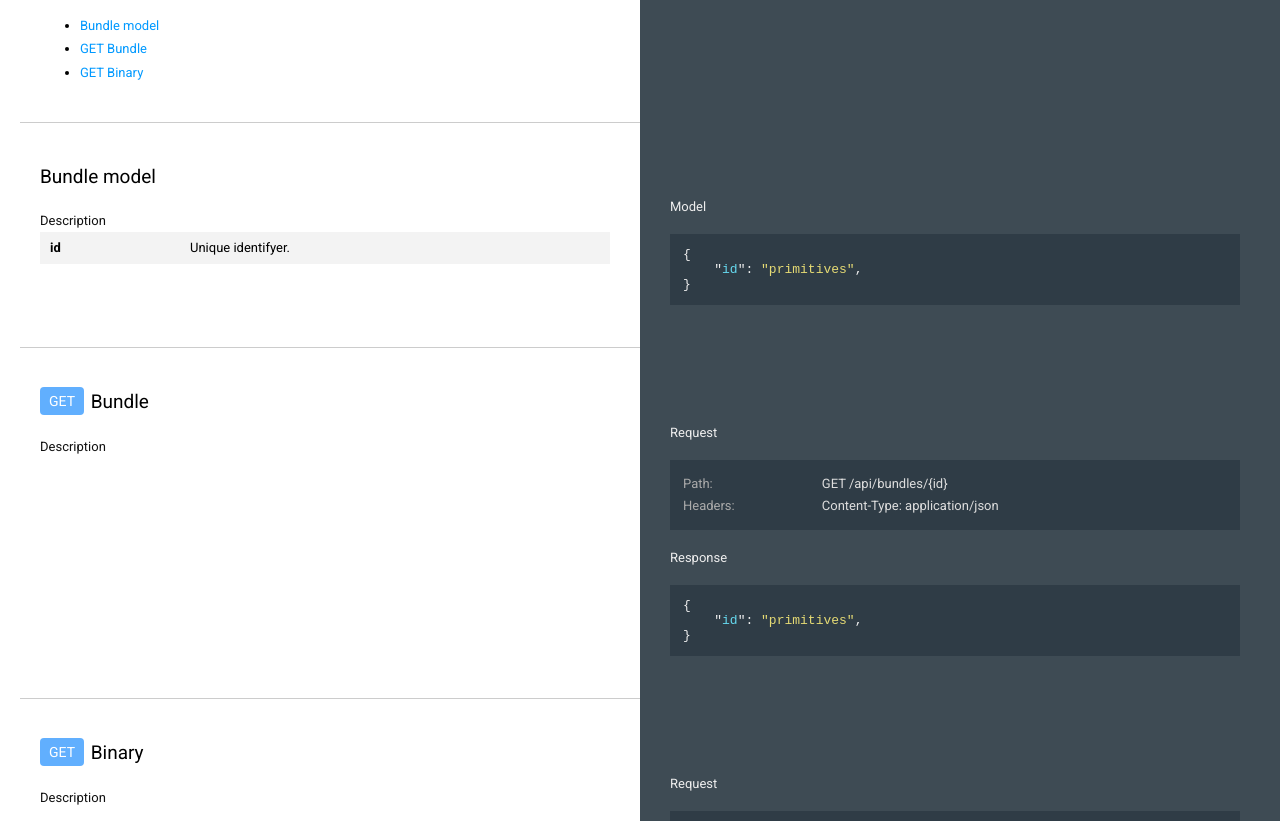
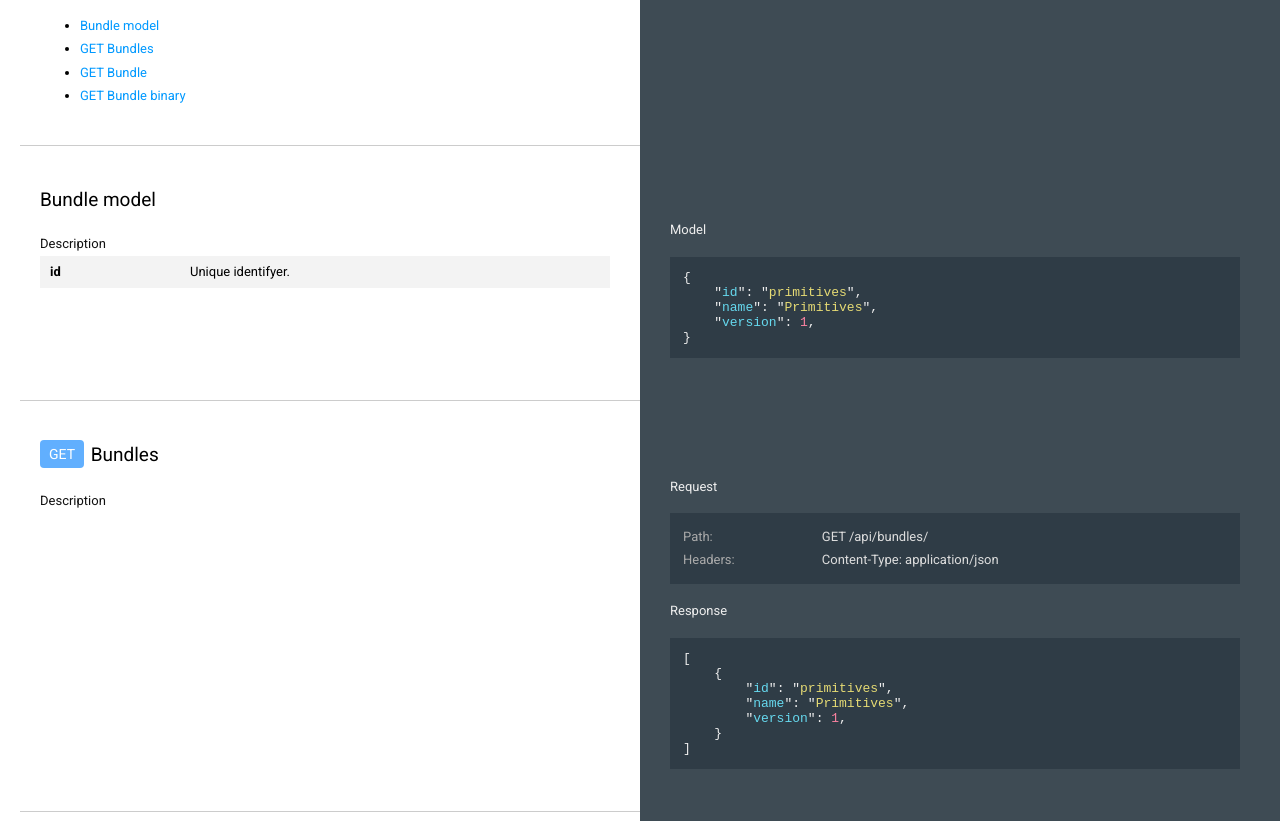
Before and after one commit to ajommo/Documentation, a plain HTML site: page bundles_controller.html in a window 1280 px wide. Shown: the part 124-945 px from the top of the page. Drawn offline with Linux system fonts and the light colour scheme.

Commit message:
Improved documentation of bundles.

```diff
--- a/bundles_controller.html
+++ b/bundles_controller.html
@@ -10,8 +10,9 @@
         <h2>Bundles controller</h2>
         <ul>
             <li><a class="index" href="#bundle_model">Bundle model</a></li>
+            <li><a class="index" href="#get_bundles">GET Bundles</a></li>
             <li><a class="index" href="#get_bundle">GET Bundle</a></li>
-            <li><a class="index" href="#get_binary">GET Binary</a></li>
+            <li><a class="index" href="#get_binary">GET Bundle binary</a></li>
         </ul>
         <div class="split"></div>
         <h3 id="assets_model">Bundle model</h3>
@@ -29,8 +30,48 @@
                 <div class="example">
 <pre>
 {
-    "<span class="key">id</span>": <span class="string">"primitives"</span>,
+    "<span class="key">id</span>": "<span class="string">primitives</span>",
+    "<span class="key">name</span>": "<span class="string">Primitives</span>",
+    "<span class="key">version</span>": <span class="value">1</span>,
 }
+</pre>
+                </div>
+            </div>
+            <div class="clear"></div>
+        </div>
+        <div class="split"></div>
+        <h3 id="get_bundles"><span class="method get">GET</span> Bundles</h3>
+        <div>
+            <div class="left">
+                <p>Description</p>
+            </div>
+            <div class="right">
+                <h4>Request</h4>
+                <div class="example">
+                    <div class="left">
+                        <p>
+                            Path:<br>
+                            Headers:
+                        </p>
+                    </div>
+                    <div class="right">
+                        <p>
+                            GET /api/bundles/<br>
+                            Content-Type: application/json
+                        </p>
+                    </div>
+                    <div class="clear"></div>
+                </div>
+                <h4>Response</h4>
+                <div class="example">
+<pre>
+[
+    {
+        "<span class="key">id</span>": "<span class="string">primitives</span>",
+        "<span class="key">name</span>": "<span class="string">Primitives</span>",
+        "<span class="key">version</span>": <span class="value">1</span>,
+    }
+]
 </pre>
                 </div>
             </div>
@@ -63,7 +104,9 @@
                 <div class="example">
 <pre>
 {
-    "<span class="key">id</span>": <span class="string">"primitives"</span>,
+    "<span class="key">id</span>": "<span class="string">primitives</span>",
+    "<span class="key">name</span>": "<span class="string">Primitives</span>",
+    "<span class="key">version</span>": <span class="value">1</span>,
 }
 </pre>
                 </div>
@@ -71,7 +114,7 @@
             <div class="clear"></div>
         </div>
         <div class="split"></div>
-        <h3 id="get_binary"><span class="method get">GET</span> Binary</h3>
+        <h3 id="get_binary"><span class="method get">GET</span> Bundle binary</h3>
         <div>
             <div class="left">
                 <p>Description</p>
```
